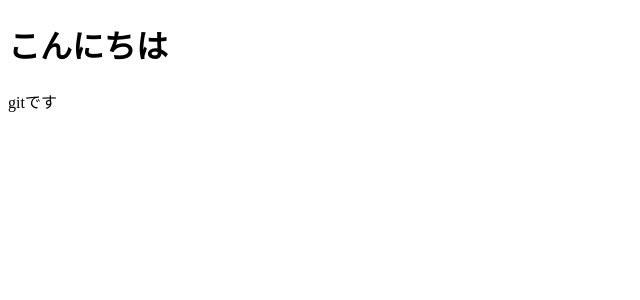
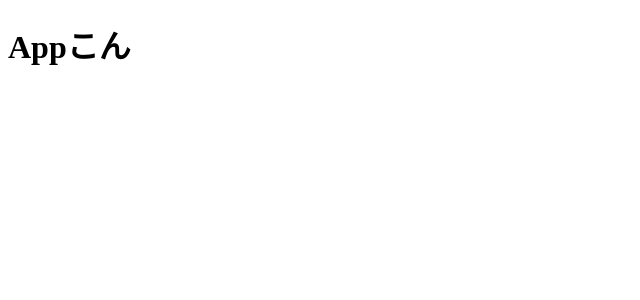
Before and after one commit to project-sa-git/react-basement, a React (Create React App) app: page / in a window 1280 px wide. Shown: the top 300 px of the page, without its empty margins (0-640 px from the left). Built offline with nearby package versions, Linux system fonts and the light colour scheme.

Commit message:
43. コンポーネントの使い方を知る

```diff
--- a/src/App.js
+++ b/src/App.js
@@ -0,0 +1,11 @@
+import React from "react";
+
+const App = () => {
+  return (
+    <>
+      <h1>Appこん</h1>
+    </>
+  );
+};
+
+export default App;
--- a/src/index.js
+++ b/src/index.js
@@ -1,13 +1,5 @@
 import React from "react";
 import ReactDom from "react-dom";
-
-const App = () => {
-  return (
-    <>
-      <h1>こんにちは</h1>
-      <p>gitです</p>
-    </>
-  );
-};
+import App from "./App";
 
 ReactDom.render(<App />, document.getElementById("root"));
```
